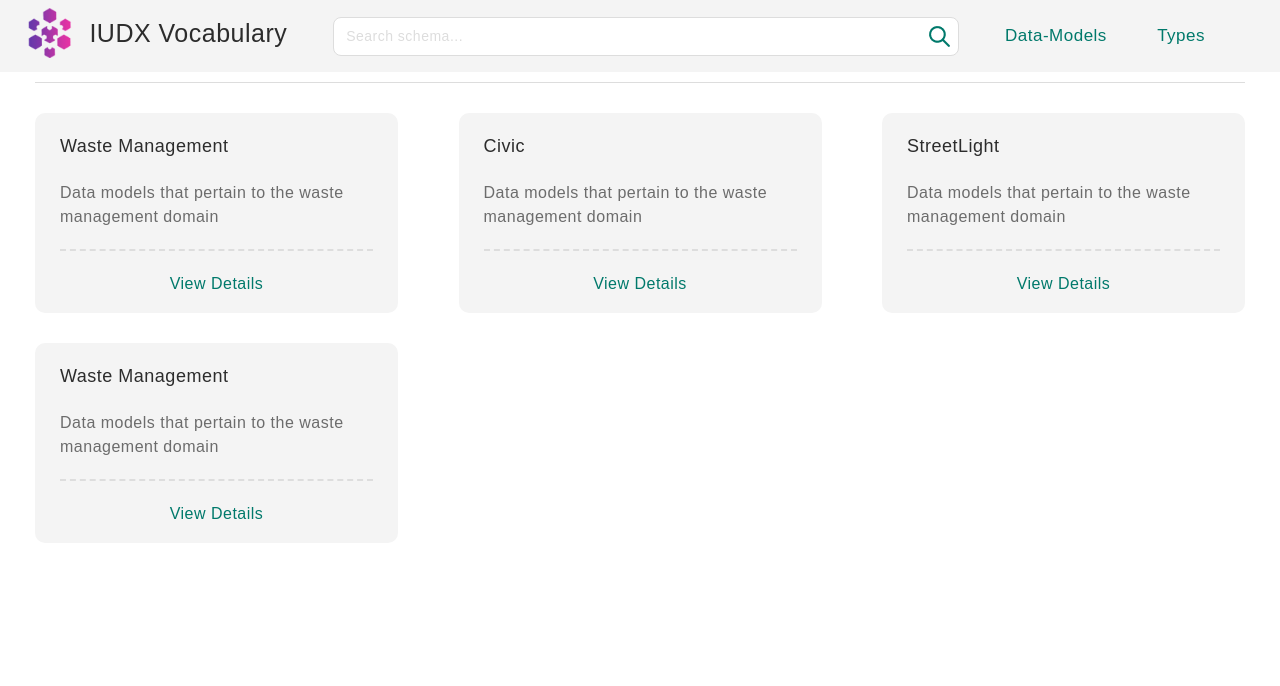
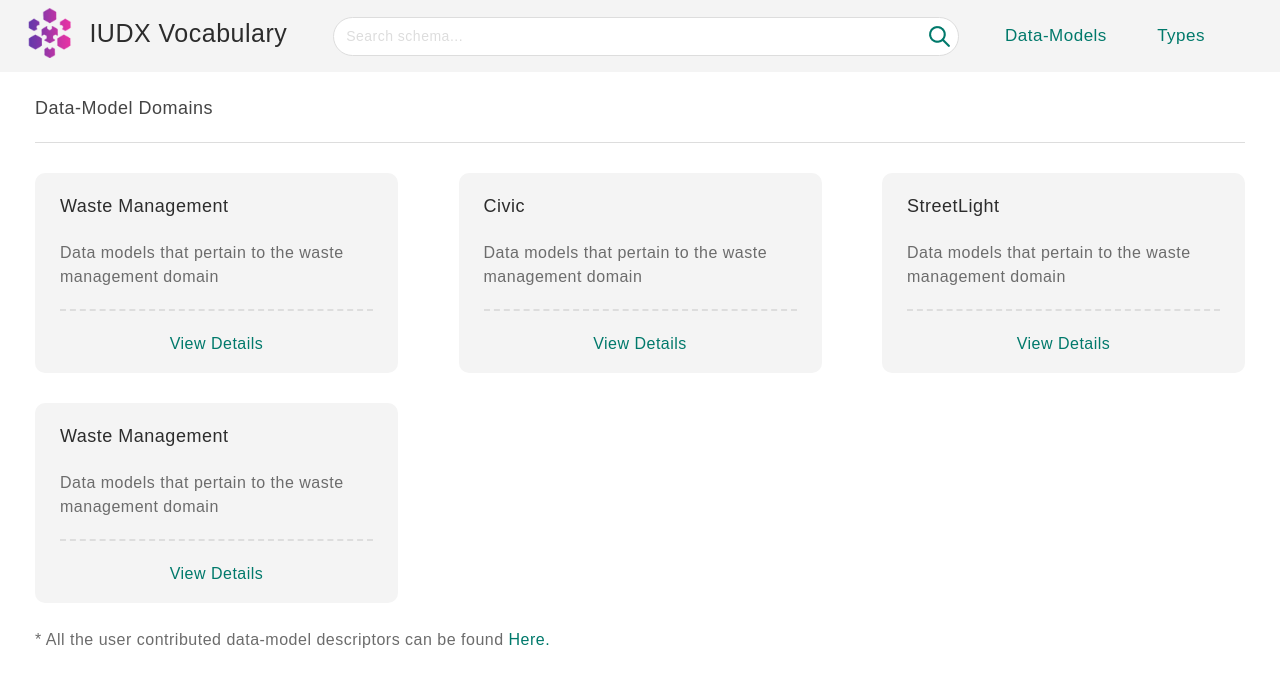
Before and after one commit to datakaveri/iudx-voc-ui, an Angular app: page /datamodels in a window 1280 px wide. Shown: the top 686 px of the page. Built offline with nearby package versions, Linux system fonts and the light colour scheme.

Commit message:
search box updated, updated css

```diff
--- a/src/app/data-model-domains/data-model-domains.component.html
+++ b/src/app/data-model-domains/data-model-domains.component.html
@@ -34,6 +34,6 @@
 
 </div>
 <div class="para-div">
-
+    <p>* All the user contributed data-model descriptors can be found <a>Here.</a> </p>
 </div>
 </div>
--- a/src/app/data-model-domains/data-model-domains.component.scss
+++ b/src/app/data-model-domains/data-model-domains.component.scss
@@ -1,5 +1,8 @@
 .data-models-container{
     margin : 35px;
+    // height:calc(100vh - 71.99px);
+    padding-top:60px;
+
     .title-div{
 
         h1{
@@ -35,7 +38,7 @@
                 border-bottom: 2px dashed var(--border);
                 padding-bottom:20px;
                 font-size:16px;
-                color:var(--tertiary)
+                color:var(--tertiary);
             }
 
             a{
@@ -50,6 +53,18 @@
 
 
     }
-    .para-div{}
+    .para-div{
+        margin-top:25px;
+
+        p{
+            font-size:16px;
+            color:var(--tertiary);
+            a{
+                font-size:16px;
+                color:var(--highlight);
+
+            }
+        }
+    }
 
 }
--- a/src/app/header/header.component.scss
+++ b/src/app/header/header.component.scss
@@ -34,23 +34,11 @@ nav {
     padding-right: 50px;
   }
 }
-
-// .search-container {
-//   display: flex;
-//   align-items: center;
-//   border: 1px solid var(--border);
-//   padding: 8px 12px;
-//   margin: 25px 0;
-//   img {
-//     width: 100%;
-//   }
-// }
-
 .searchBox {
   display: flex;
   align-items: center;
   border: 1px solid var(--border);
-  border-radius: 8px;
+  border-radius: 20px;
   padding: 8px 12px;
   margin: 25px 0;
   width: 600px;
@@ -106,22 +94,3 @@ nav {
   padding-top: 10px;
   padding-left: 10px;
 }
-
-// HOVER FUNCTIONALITY
-
-// .developers__container {
-//   border: 1px solid var(--border);
-//   padding: 5px 15px;
-//   border-radius: 8px;
-
-//   div {
-//     font-size: 18px;
-//     padding: 15px 0;
-//   }
-// }
-
-// .developers__container p,
-// .documentation__container p,
-// // .arrow {
-// //   color: var(--tertiary);
-// // }
```
